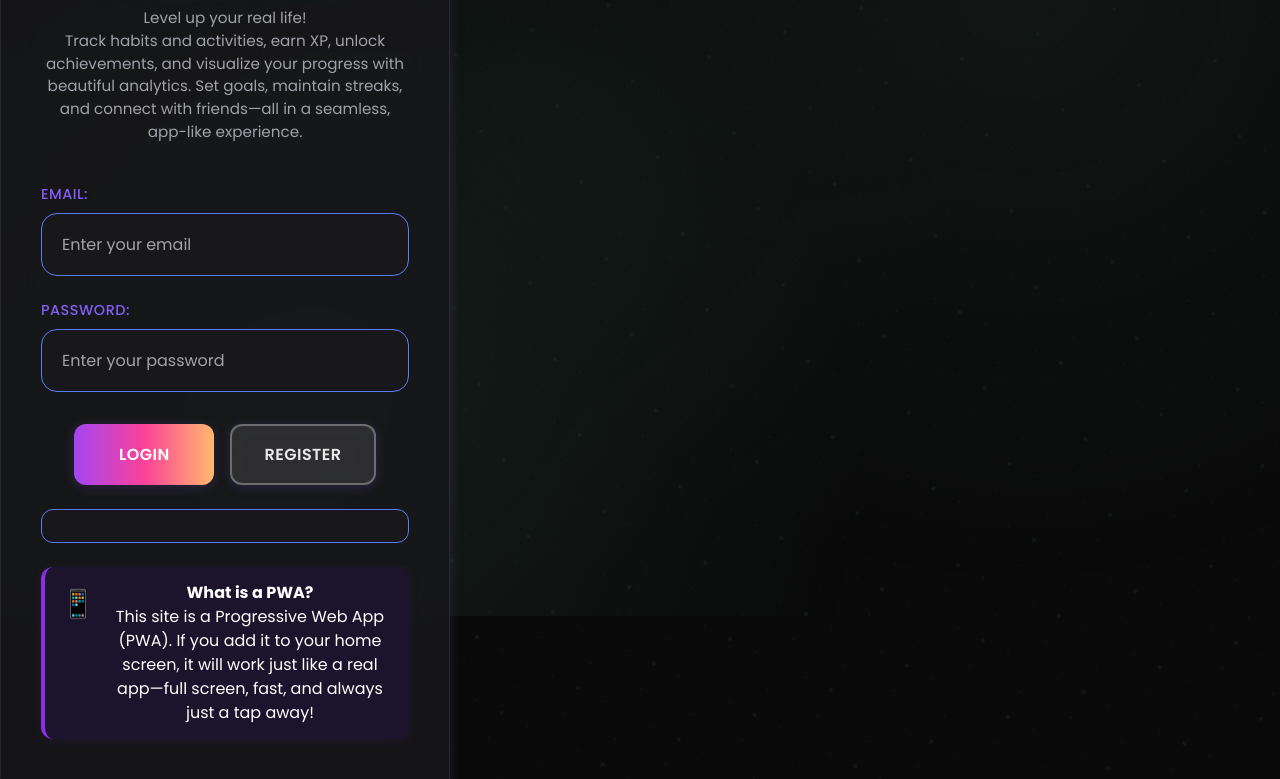
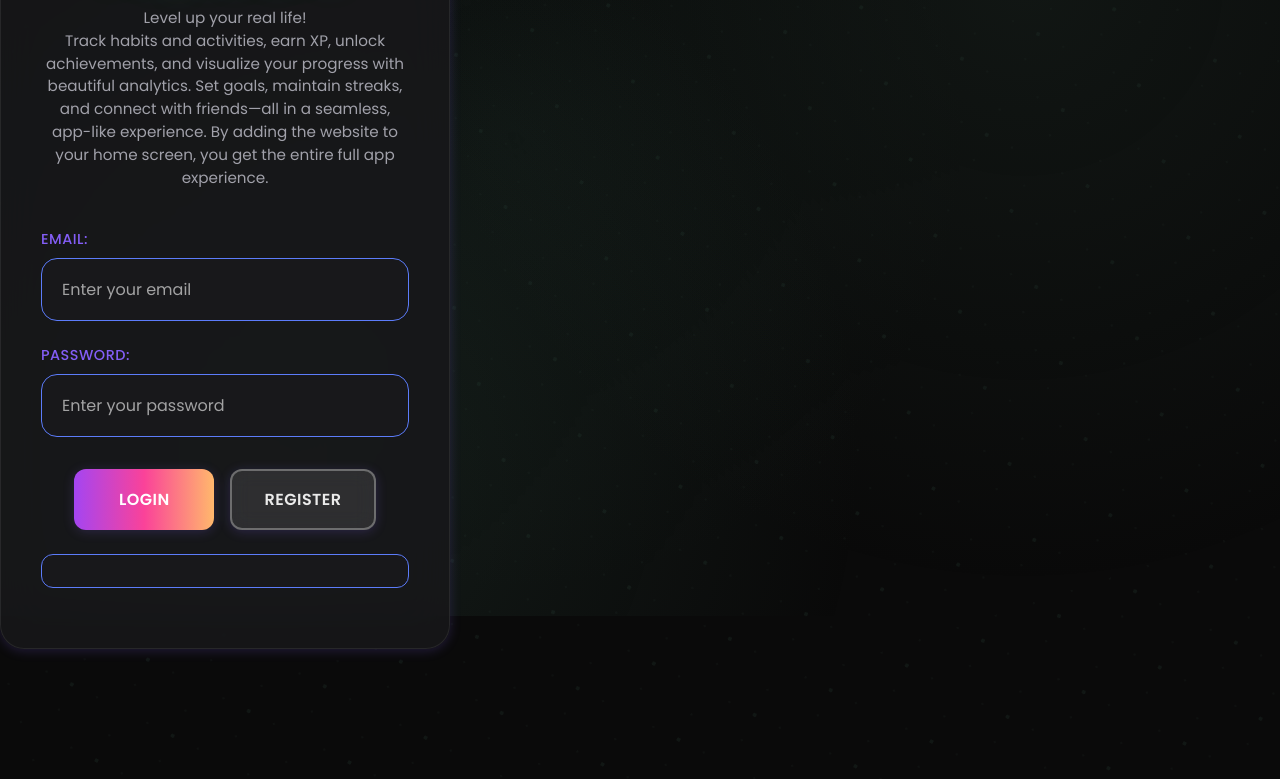
Before and after one commit to garrettmichae1/PlayNotNPC, a website with bundled scripts: page login.html in a window 1280 px wide. Shown: the part 184-963 px from the top of the page. Built offline with nearby package versions, Linux system fonts and the light colour scheme.

Commit message:
Make PWA statement concise and integrate into app description on login page

```diff
--- a/login.html
+++ b/login.html
@@ -124,7 +124,7 @@
 <body class="login-body">
   <div class="login-container">
     <h1>🔐 Login to <span class="highlight">PlayNotNPC</span></h1>
-    <p class="subtitle">Level up your real life!<br>Track habits and activities, earn XP, unlock achievements, and visualize your progress with beautiful analytics. Set goals, maintain streaks, and connect with friends—all in a seamless, app-like experience.</p>
+    <p class="subtitle">Level up your real life!<br>Track habits and activities, earn XP, unlock achievements, and visualize your progress with beautiful analytics. Set goals, maintain streaks, and connect with friends—all in a seamless, app-like experience. By adding the website to your home screen, you get the entire full app experience.</p>
 
     <form id="loginForm">
       <div class="form-group">
@@ -144,13 +144,6 @@
 
       <p id="message" class="message"></p>
     </form>
-    <div class="pwa-info-box">
-      <span class="pwa-info-icon">📱</span>
-      <div class="pwa-info-content">
-        <strong>What is a PWA?</strong><br>
-        This site is a Progressive Web App (PWA). If you add it to your home screen, it will work just like a real app—full screen, fast, and always just a tap away!
-      </div>
-    </div>
   </div>
 
   <script type="module" src="login.js"></script>
```
